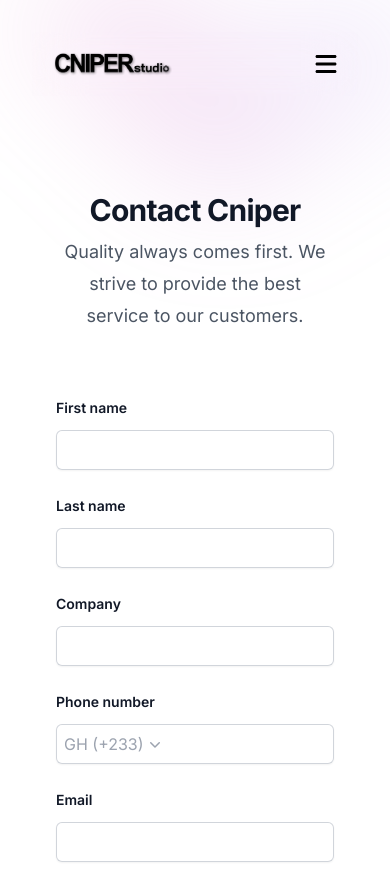
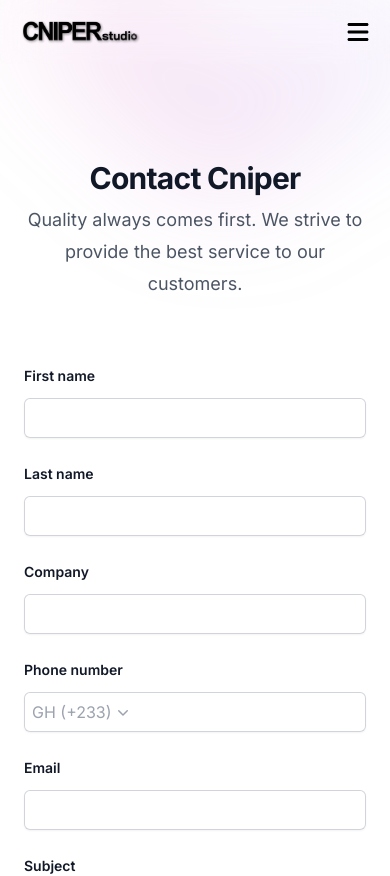
Before and after one commit to amartey-tricky/cniper-studio, a Next.js app: page /contact in a window 390 px wide. Shown: the top 876 px of the page. Built offline with nearby package versions, Linux system fonts and the light colour scheme; a web font is replaced by a local one.

Commit message:
update ui

```diff
--- a/app/contact/page.tsx
+++ b/app/contact/page.tsx
@@ -3,7 +3,7 @@ import Contacts from "@/components/contact"
 
 export default function Page() {
   return (
-    <main className="flex min-h-screen flex-col items-center justify-between p-8">
+    <main className="sm:flex min-h-screen flex-col items-center justify-between md:p-8">
       <Header />
       <Contacts />
     </main>
--- a/app/gallery/page.tsx
+++ b/app/gallery/page.tsx
@@ -2,7 +2,7 @@ import Header from "@/components/Header";
 
 export default function Page() {
   return(
-    <main className="flex min-h-screen flex-col items-center justify-between p-8">
+    <main className="sm:flex min-h-screen flex-col items-center justify-between md:p-8">
       <Header />
       <p>Gallery</p>
     </main>
--- a/components/contact.tsx
+++ b/components/contact.tsx
@@ -63,7 +63,7 @@ export default function Contacts() {
   //   }
   // };
   return (
-    <section className="isolate px-6 py-24 sm:py-32 lg:px-8">
+    <section className="isolate p-6 py-24 sm:py-32 lg:p-8">
       <div
         className="absolute inset-x-0 top-[-10rem] -z-10 transform-gpu overflow-hidden blur-3xl sm:top-[-20rem]"
         aria-hidden="true"
```
